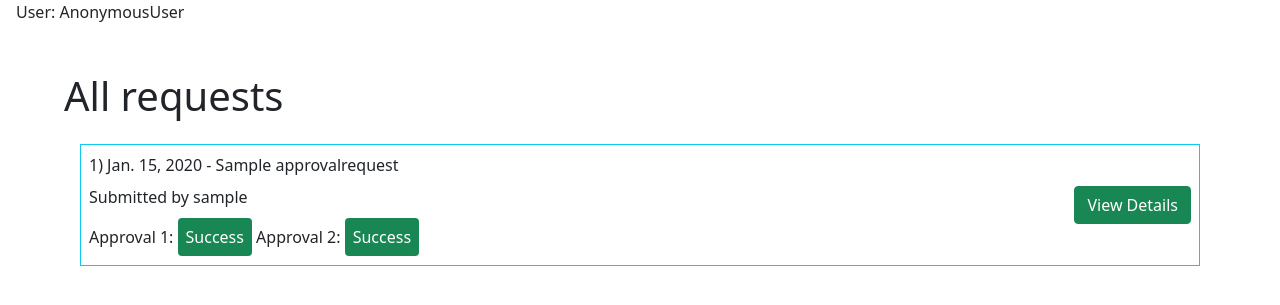
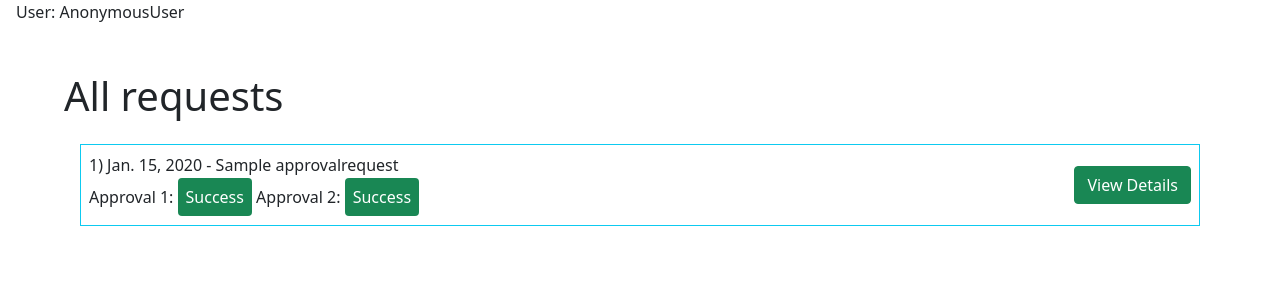
Before and after one commit to adharshmk96/sg-demo-app, a Django app: page /request-list/ in a window 1280 px wide. Shown: the part 88-393 px from the top of the page. Run offline with Django 3.2, Linux system fonts and the light colour scheme; tables that the repository leaves empty hold one stand-in row (values such as "Sample post").

```diff
--- a/approval/templates/request-list.html
+++ b/approval/templates/request-list.html
@@ -8,9 +8,6 @@
         <div>
             <div class="mb-2">
                 {{forloop.counter}}) {{ application.created|date }} - {{ application.name }}
-            </div>
-            <div class="mb-2">
-                <p>Submitted by {{application.user}}</p>
             </div>
             <div class="mb-2">
                 Approval 1: {% if application.is_first_approved %} <span class="bg-success p-2 text-white rounded">Success</span> {% else %} <span class="bg-danger text-white p-2 rounded">Pending</span> {% endif %}
```
